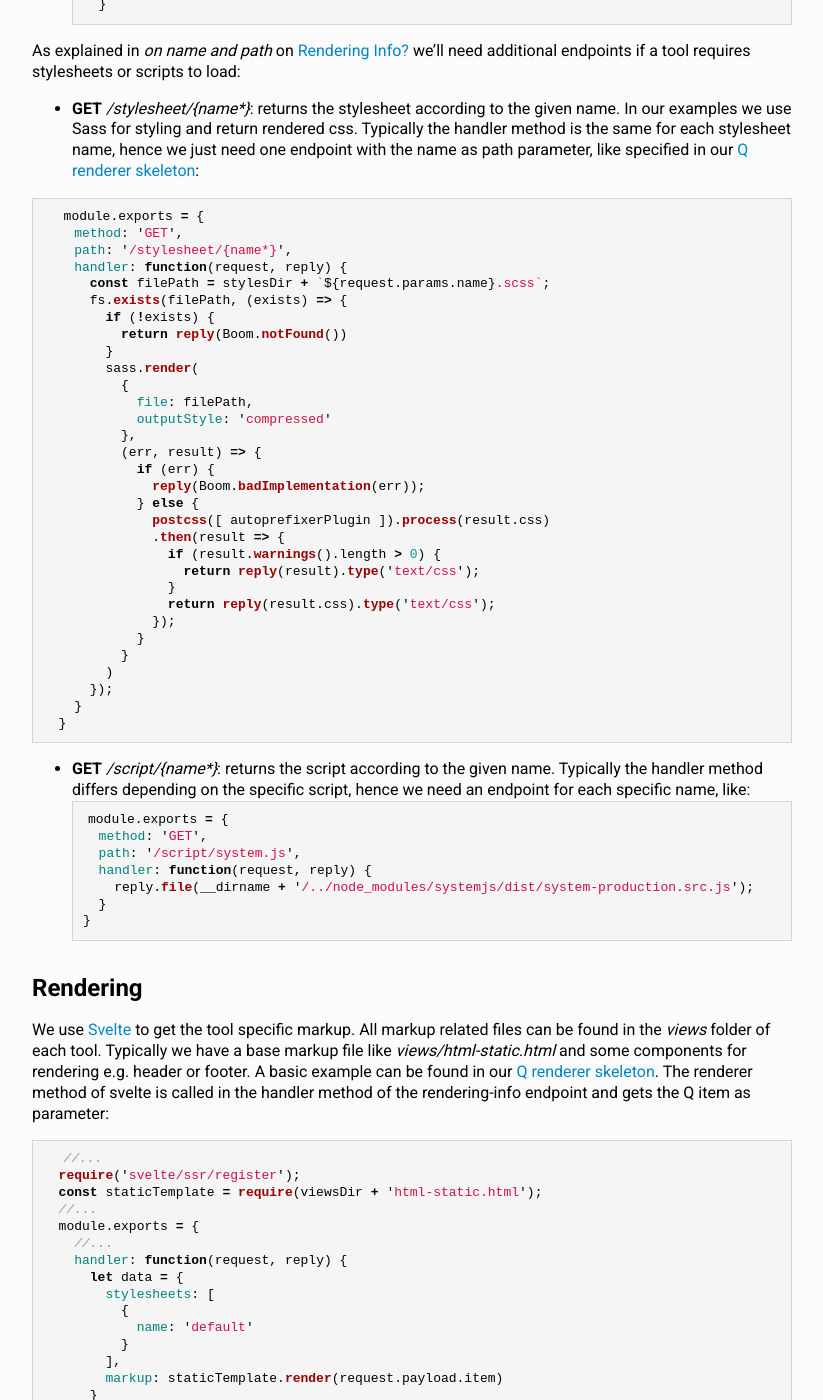
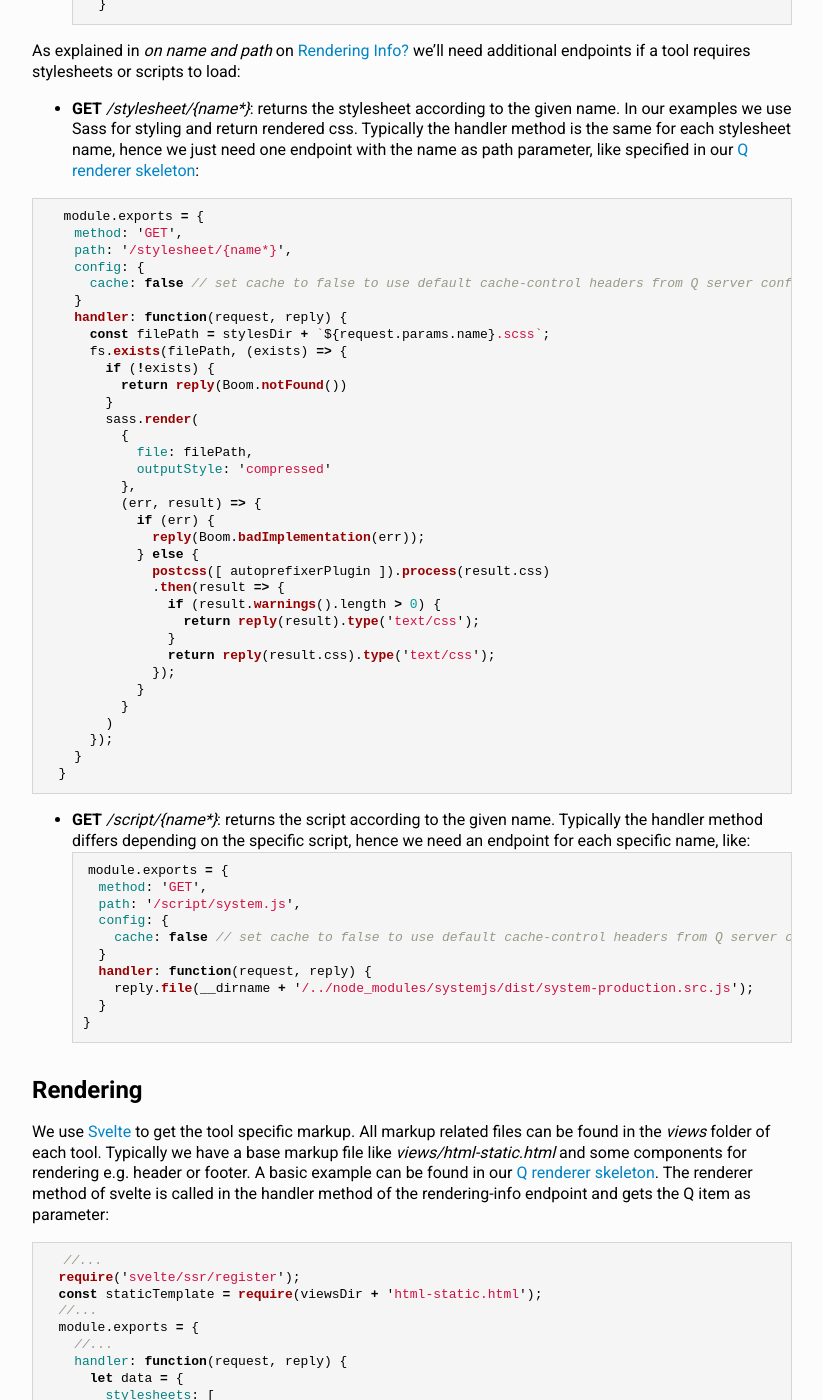
Before and after one commit to nzzdev/Q-server, a Jekyll site: the page built from docs/developing-tools.md, in a window 1280 px wide and 1400 px high, scrolled down 1182 px. Shown: the whole window, without its empty margins (228-1051 px from the left). Built offline with Jekyll 4.4.1, drawn with Linux system fonts in a browser that asks for light colours; our own code applies the rules of GitHub Pages for plain Markdown files.

Commit message:
feat(cache): update tool dev doc with cache: false config for tool endpoint handlers

```diff
--- a/docs/developing-tools.md
+++ b/docs/developing-tools.md
@@ -55,6 +55,9 @@ As explained in _on name and path_ on [Rendering Info?](rendering-info.html) we'
   module.exports = {
     method: 'GET',
     path: '/stylesheet/{name*}',
+    config: {
+      cache: false // set cache to false to use default cache-control headers from Q server config
+    }
     handler: function(request, reply) {
       const filePath = stylesDir + `${request.params.name}.scss`;
       fs.exists(filePath, (exists) => {
@@ -89,6 +92,9 @@ As explained in _on name and path_ on [Rendering Info?](rendering-info.html) we'
   module.exports = {
     method: 'GET',
     path: '/script/system.js',
+    config: {
+      cache: false // set cache to false to use default cache-control headers from Q server config
+    }
     handler: function(request, reply) {
       reply.file(__dirname + '/../node_modules/systemjs/dist/system-production.src.js');
     }
```
Also changed, not shown: other parts of docs/developing-tools.md (+1 -1 lines).
